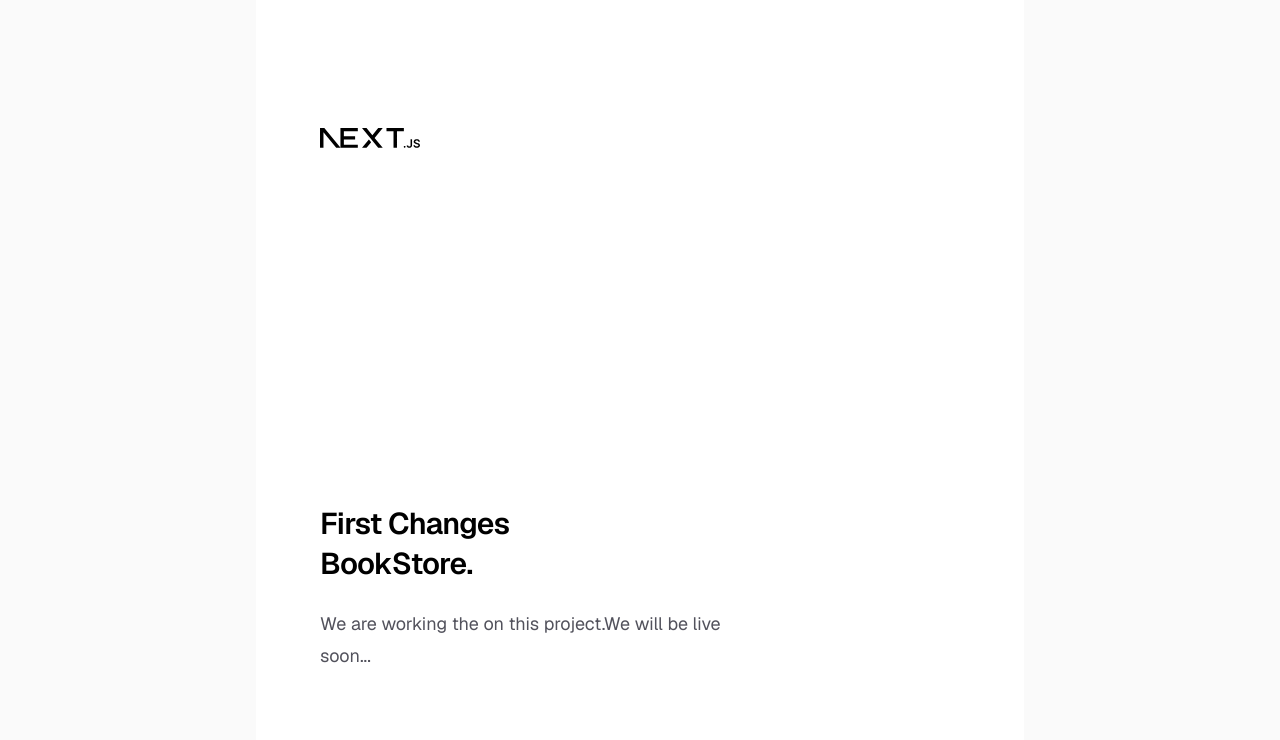
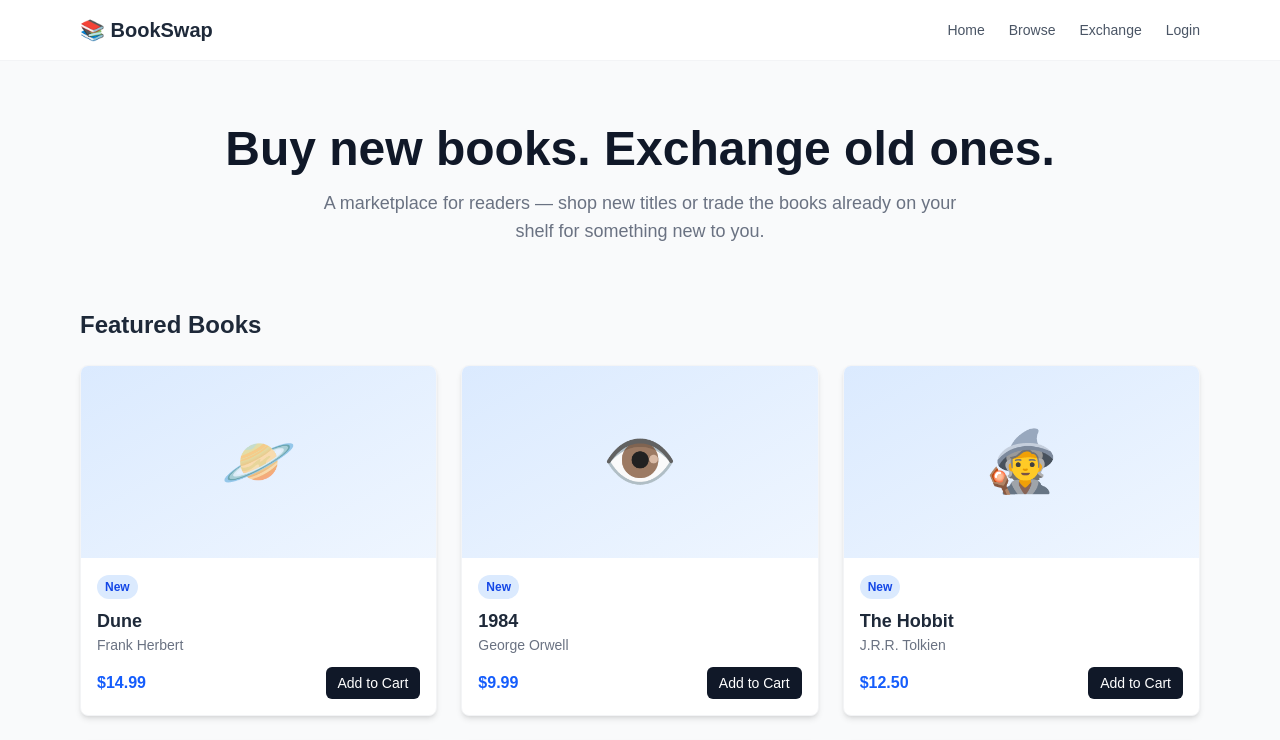
Before and after one commit to anjolnepal/bookstore-exchange, a Next.js app: page / in a window 1280 px wide. Shown: the top 740 px of the page. Built offline with nearby package versions, Linux system fonts and the light colour scheme.

Commit message:
feat: add homepage with book grid and BookCard component

```diff
--- /dev/null
+++ b/app/components/BookCard.js
@@ -0,0 +1,44 @@
+// app/components/BookCard.js
+//
+// This is a "component" — a reusable piece of UI. Instead of writing the same
+// card markup 6 times on the homepage, we write it once here and pass in
+// different data each time using "props" (short for properties).
+//
+// Usage example:
+//   <BookCard title="Dune" author="Frank Herbert" price={14.99} emoji="🪐" />
+
+export default function BookCard({ title, author, price, emoji, type }) {
+  return (
+    <div className="group bg-white rounded-lg shadow-md hover:shadow-xl transition-shadow duration-200 overflow-hidden border border-gray-100">
+      {/* Cover placeholder — swap this for a real <img> once Cloudinary is wired in */}
+      <div className="h-48 bg-gradient-to-br from-blue-100 to-blue-50 flex items-center justify-center text-6xl">
+        {emoji}
+      </div>
+
+      <div className="p-4">
+        {/* Small badge showing whether this is a new book or an exchange listing */}
+        <span
+          className={`inline-block text-xs font-semibold px-2 py-1 rounded-full mb-2 ${
+            type === 'exchange'
+              ? 'bg-orange-100 text-orange-700'
+              : 'bg-blue-100 text-blue-700'
+          }`}
+        >
+          {type === 'exchange' ? 'For Exchange' : 'New'}
+        </span>
+
+        <h3 className="text-lg font-bold text-gray-800 truncate">{title}</h3>
+        <p className="text-sm text-gray-500 mb-2">{author}</p>
+
+        <div className="flex items-center justify-between mt-3">
+          <span className="text-blue-600 font-bold">
+            {type === 'exchange' ? 'Swap' : `$${price.toFixed(2)}`}
+          </span>
+          <button className="text-sm font-medium bg-gray-900 text-white px-3 py-1.5 rounded-md group-hover:bg-blue-600 transition-colors">
+            {type === 'exchange' ? 'Request' : 'Add to Cart'}
+          </button>
+        </div>
+      </div>
+    </div>
+  );
+}
--- a/app/page.js
+++ b/app/page.js
@@ -1,26 +1,132 @@
-import Image from 'next/image';
+// app/page.js
+//
+// This is the homepage — in Next.js's App Router, whatever this file
+// returns is what shows up at your site's root URL ("/").
+//
+// The `books` array below is FAKE data for now — hardcoded so we have
+// something real to render. Later (Week 2+), this same array will instead
+// come from a `fetch()` call to a database-backed API route. Notice that
+// once that happens, nothing below in the actual page markup needs to
+// change — only where `books` comes from changes. That's the whole point
+// of building it this way from the start.
+
+import BookCard from './components/BookCard';
+
+const books = [
+  {
+    id: 1,
+    title: 'Dune',
+    author: 'Frank Herbert',
+    price: 14.99,
+    emoji: '🪐',
+    type: 'new',
+  },
+  {
+    id: 2,
+    title: '1984',
+    author: 'George Orwell',
+    price: 9.99,
+    emoji: '👁️',
+    type: 'new',
+  },
+  {
+    id: 3,
+    title: 'The Hobbit',
+    author: 'J.R.R. Tolkien',
+    price: 12.5,
+    emoji: '🧙',
+    type: 'new',
+  },
+  {
+    id: 4,
+    title: 'Sapiens',
+    author: 'Yuval Noah Harari',
+    price: 0,
+    emoji: '🧠',
+    type: 'exchange',
+  },
+  {
+    id: 5,
+    title: 'Atomic Habits',
+    author: 'James Clear',
+    price: 0,
+    emoji: '⏱️',
+    type: 'exchange',
+  },
+  {
+    id: 6,
+    title: 'The Alchemist',
+    author: 'Paulo Coelho',
+    price: 10.0,
+    emoji: '🌅',
+    type: 'new',
+  },
+];
 
 export default function Home() {
   return (
-    <div className="flex flex-col flex-1 items-center justify-center bg-zinc-50 font-sans dark:bg-black">
-      <main className="flex flex-1 w-full max-w-3xl flex-col items-center justify-between py-32 px-16 bg-white dark:bg-black sm:items-start">
-        <Image
-          className="dark:invert"
-          src="/next.svg"
-          alt="Next.js logo"
-          width={100}
-          height={20}
-          priority
-        />
-        <div className="flex flex-col items-center gap-6 text-center sm:items-start sm:text-left">
-          <h1 className="max-w-xs text-3xl font-semibold leading-10 tracking-tight text-black dark:text-zinc-50">
-            First Changes BookStore.{' '}
-          </h1>{' '}
-          <p className="max-w-md text-lg leading-8 text-zinc-600 dark:text-zinc-400">
-            We are working the on this project.We will be live soon...{' '}
-          </p>{' '}
-        </div>{' '}
-      </main>{' '}
-    </div>
+    <main className="min-h-screen bg-gray-50">
+      {/* ---------- Header ---------- */}
+      <header className="bg-white border-b border-gray-100 sticky top-0 z-10">
+        <div className="max-w-6xl mx-auto px-4 py-4 flex items-center justify-between">
+          <span className="text-xl font-bold text-gray-800">📚 BookSwap</span>
+          <nav className="flex gap-6 text-sm font-medium text-gray-600">
+            <a href="#" className="hover:text-blue-600">
+              Home
+            </a>
+            <a href="#" className="hover:text-blue-600">
+              Browse
+            </a>
+            <a href="#" className="hover:text-blue-600">
+              Exchange
+            </a>
+            <a href="#" className="hover:text-blue-600">
+              Login
+            </a>
+          </nav>
+        </div>
+      </header>
+
+      {/* ---------- Hero ---------- */}
+      <section className="max-w-6xl mx-auto px-4 py-16 text-center">
+        <h1 className="text-4xl md:text-5xl font-extrabold text-gray-900 mb-4">
+          Buy new books. Exchange old ones.
+        </h1>
+        <p className="text-gray-500 text-lg max-w-2xl mx-auto">
+          A marketplace for readers — shop new titles or trade the books already
+          on your shelf for something new to you.
+        </p>
+      </section>
+
+      {/* ---------- Book Grid ---------- */}
+      <section className="max-w-6xl mx-auto px-4 pb-20">
+        <h2 className="text-2xl font-bold text-gray-800 mb-6">
+          Featured Books
+        </h2>
+
+        {/*
+          This is where the array of hardcoded books above becomes visible
+          UI. `.map()` loops over every item in `books` and turns each one
+          into a <BookCard>, passing that book's data in as props.
+        */}
+        <div className="grid grid-cols-1 sm:grid-cols-2 lg:grid-cols-3 gap-6">
+          {books.map((book) => (
+            <BookCard
+              key={book.id}
+              title={book.title}
+              author={book.author}
+              price={book.price}
+              emoji={book.emoji}
+              type={book.type}
+            />
+          ))}
+        </div>
+      </section>
+
+      {/* ---------- Footer ---------- */}
+      <footer className="border-t border-gray-100 py-8 text-center text-sm text-gray-400">
+        © {new Date().getFullYear()} BookSwap — built as a student project.
+      </footer>
+    </main>
   );
 }
```
